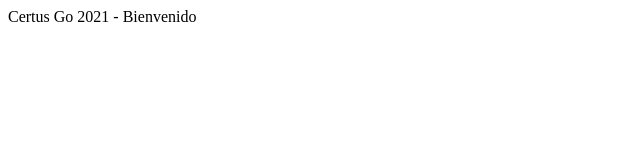
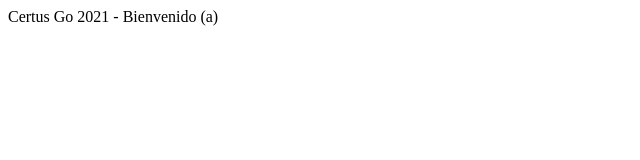
Before and after one commit to jeanarjas/jeanarjas.github.io, a plain HTML site: page index.html in a window 1280 px wide. Shown: the full height of the page, 0-640 px from the left. Drawn offline with Linux system fonts and the light colour scheme.

Commit message:
modifique mensaje de bienvenida

```diff
--- a/index.html
+++ b/index.html
@@ -6,6 +6,6 @@
     <title>Certus Go</title>
 </head>
 <body>
-    Certus Go 2021 - Bienvenido
+    Certus Go 2021 - Bienvenido (a)
 </body>
 </html>
```
